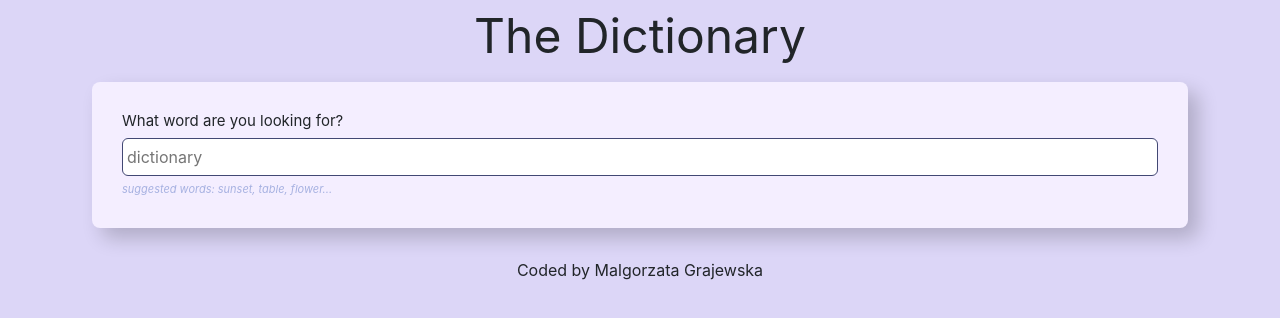
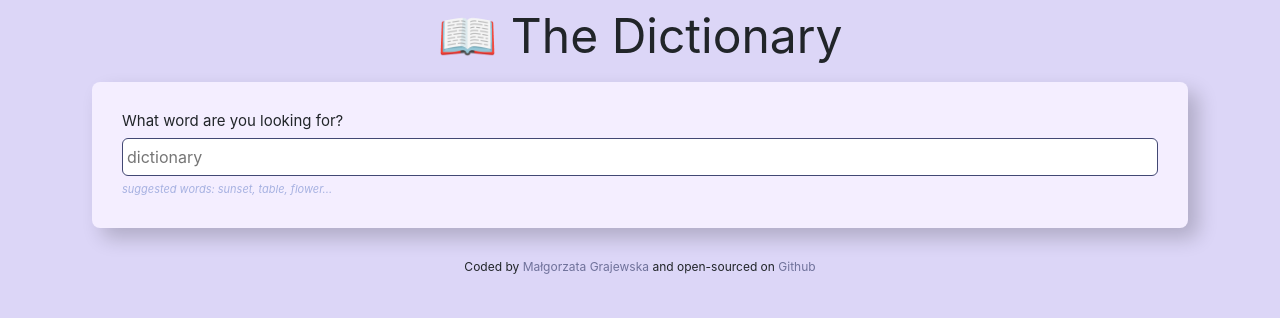
Before and after one commit to gosiagrajewska/dictionaryapp-react, a React (Create React App) app: page / in a window 1280 px wide. Shown: the top 318 px of the page. Built offline with nearby package versions, Linux system fonts and the light colour scheme; no server answers.

Commit message:
css styling added

```diff
--- a/src/App.css
+++ b/src/App.css
@@ -13,6 +13,7 @@
 .App-footer {
   text-align: center;
   margin: 30px 0;
+  font-size: 12px;
 }
 
 body {
@@ -21,4 +22,5 @@ body {
 a {
   color: var(--fourth-color);
   text-decoration: none;
+  opacity: 0.7;
 }
--- a/src/App.js
+++ b/src/App.js
@@ -4,11 +4,28 @@ export default function App() {
   return (
     <div className="App">
       <div className="container">
-        <header className="App-header">The Dictionary</header>
+        <header className="App-header"> 📖 The Dictionary</header>
         <main>
           <Dictionary defaultKeyword="dictionary" />
         </main>
-        <footer className="App-footer">Coded by Malgorzata Grajewska</footer>
+        <footer className="App-footer">
+          Coded by{" "}
+          <a
+            href="https://github.com/gosiagrajewska"
+            target="_blank"
+            rel="noreferrer"
+          >
+            Małgorzata Grajewska
+          </a>{" "}
+          and open-sourced on{" "}
+          <a
+            href="https://github.com/gosiagrajewska/dictionaryapp-react"
+            target="_blank"
+            rel="noreferrer"
+          >
+            Github
+          </a>
+        </footer>
       </div>
     </div>
   );
```
